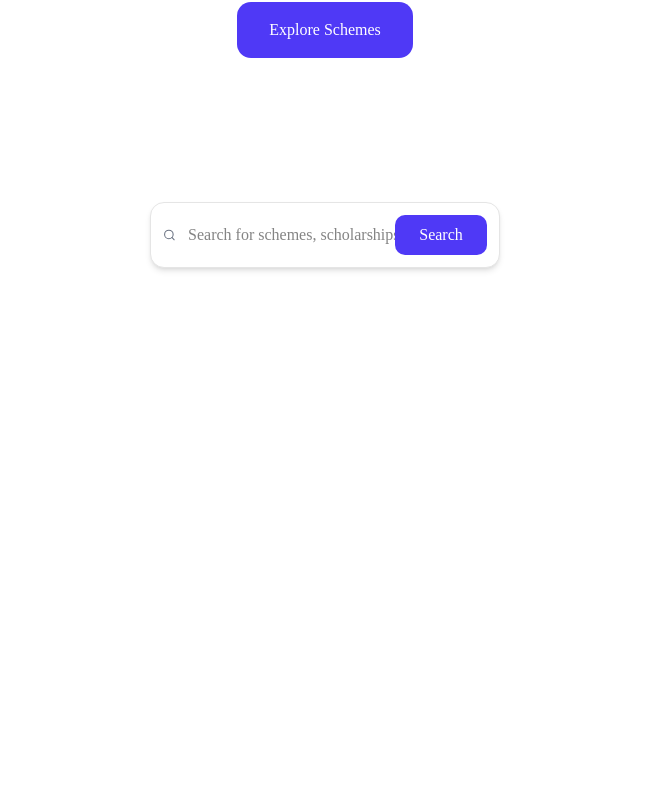
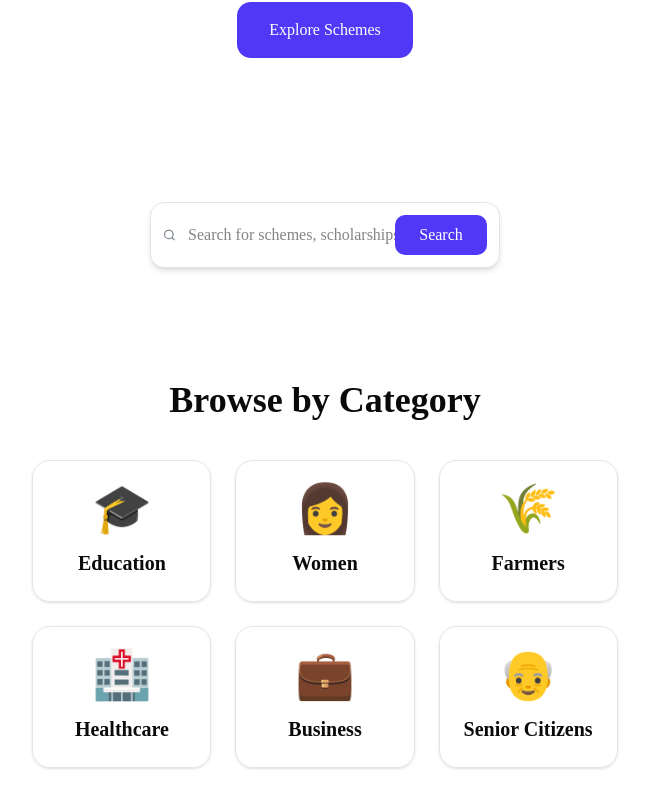
Before and after one commit to mahajanvedika9-lab/scheme-navigator-ai, a Next.js app in the folder scheme-navigator-ai/: page / in a window 1280 px wide. Shown: the part 319-1126 px from the top of the page, without its empty margins (315-964 px from the left). Before the commit the page ends 800 px from the top, so only its background shows below. Built offline with nearby package versions, Linux system fonts and the light colour scheme.

Commit message:
Add reusable category cards using React props

```diff
--- a/scheme-navigator-ai/app/page.tsx
+++ b/scheme-navigator-ai/app/page.tsx
@@ -1,6 +1,7 @@
 import Navbar from "@/components/layout/navbar";
 import Hero from "@/components/home/hero";
 import SearchSection from "@/components/home/searchsection";
+import Categories from "@/components/home/categories";
 
 export default function Home() {
   return (
@@ -8,6 +9,7 @@ export default function Home() {
       <Navbar />
       <Hero />
       <SearchSection />
+      <Categories />
     </>
   );
 }
--- /dev/null
+++ b/scheme-navigator-ai/components/common/categorycard.tsx
@@ -0,0 +1,19 @@
+type CategoryCardProps = {
+  icon: string;
+  title: string;
+};
+
+export default function CategoryCard({
+  icon,
+  title,
+}: CategoryCardProps) {
+  return (
+    <div className="rounded-2xl border p-6 text-center shadow-sm transition hover:shadow-lg hover:-translate-y-1 cursor-pointer">
+      <div className="text-5xl">{icon}</div>
+
+      <h3 className="mt-4 text-xl font-semibold">
+        {title}
+      </h3>
+    </div>
+  );
+}
--- a/scheme-navigator-ai/components/home/categories.tsx
+++ b/scheme-navigator-ai/components/home/categories.tsx
@@ -0,0 +1,43 @@
+import CategoryCard from "@/components/common/categorycard";
+
+export default function Categories() {
+  return (
+    <section className="mx-auto max-w-6xl px-6 py-16">
+      <h2 className="mb-10 text-center text-4xl font-bold">
+        Browse by Category
+      </h2>
+
+      <div className="grid gap-6 md:grid-cols-2 lg:grid-cols-3">
+        <CategoryCard
+          icon="🎓"
+          title="Education"
+        />
+
+        <CategoryCard
+          icon="👩"
+          title="Women"
+        />
+
+        <CategoryCard
+          icon="🌾"
+          title="Farmers"
+        />
+
+        <CategoryCard
+          icon="🏥"
+          title="Healthcare"
+        />
+
+        <CategoryCard
+          icon="💼"
+          title="Business"
+        />
+
+        <CategoryCard
+          icon="👴"
+          title="Senior Citizens"
+        />
+      </div>
+    </section>
+  );
+}
```
